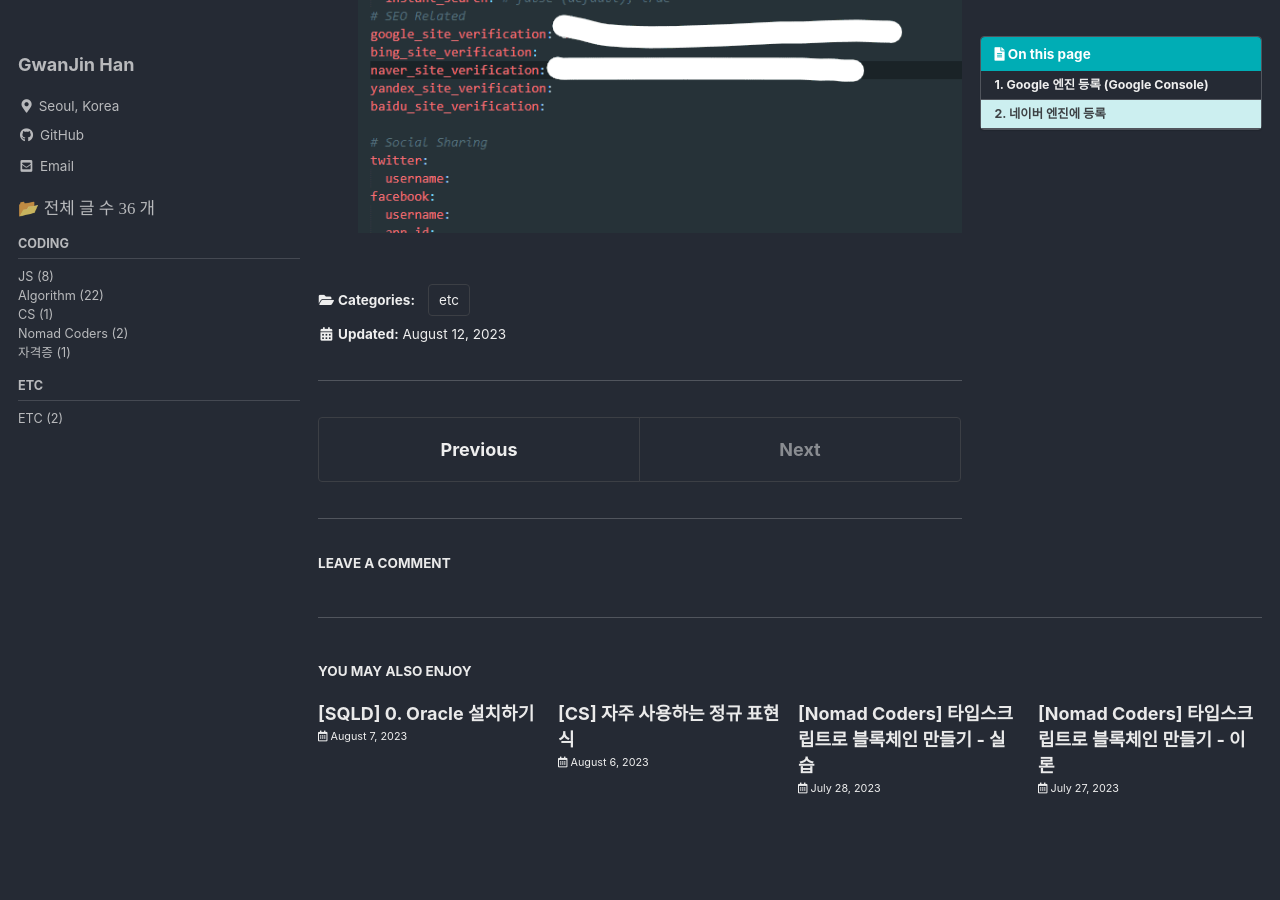
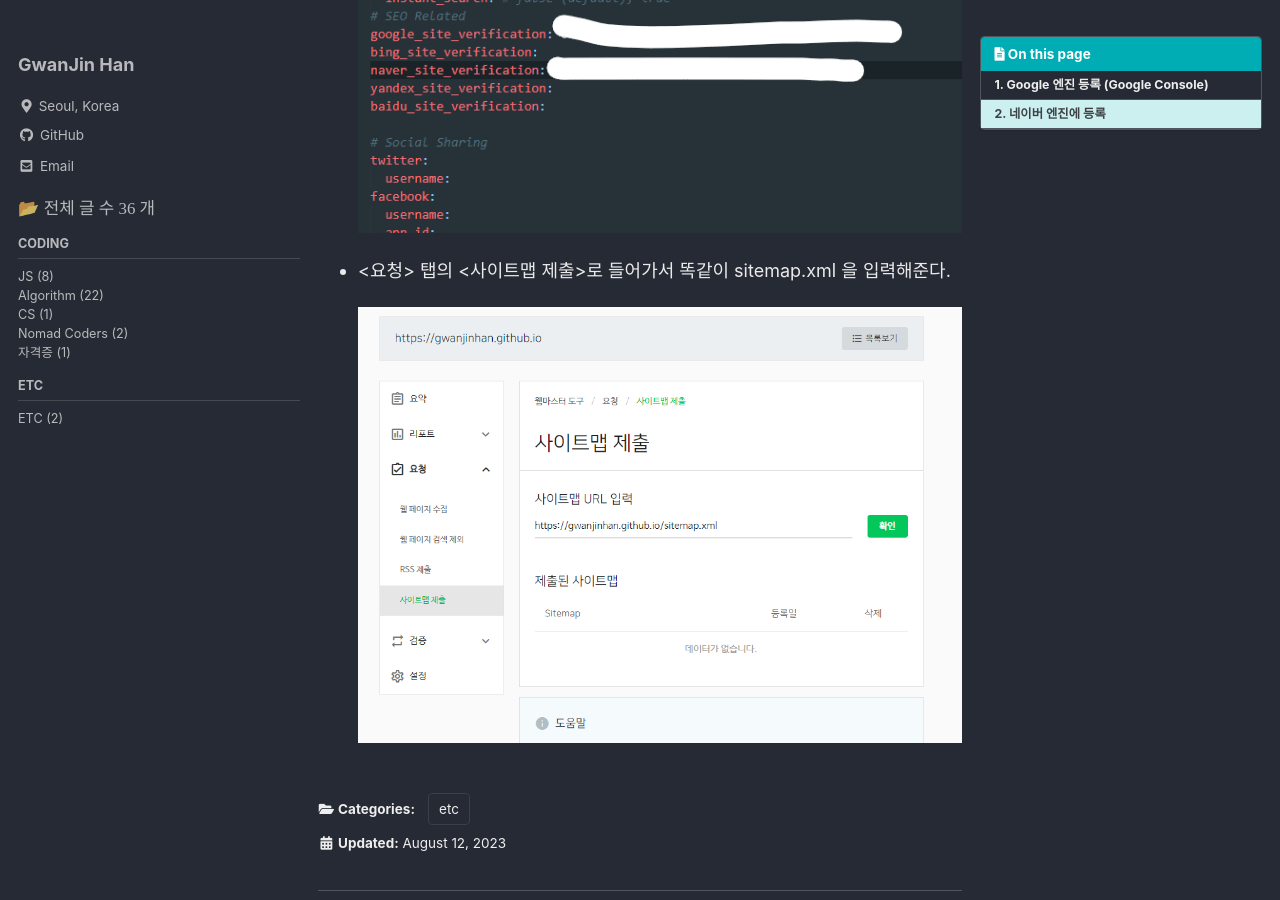
Before and after one commit to GwanJinHan/gwanjinhan.github.io, a Jekyll site: the page built from _posts/2023-08-12-etc-seo.md, in a window 1280 px wide and 900 px high, scrolled down 5031 px. Built offline with Jekyll 4.4.1, drawn with Linux system fonts in a browser that asks for light colours; cached includes are drawn as plain includes; comment, search, counter and statistics services are not loaded.

```diff
--- a/_config.yml
+++ b/_config.yml
@@ -20,7 +20,7 @@ title: "방"
 title_separator: "|"
 subtitle: ""
 name: "GwanJin Han"
-description: ""
+description: "공부한 것들을 기록합니다."
 url: "https://gwanjinhan.github.io"
 baseurl: "" # the subpath of your site, e.g. "/blog"
 repository: "GwanJinHan/comments" # GitHub  e.g "mmistakes/minimal-mistakes"
@@ -86,7 +86,7 @@ facebook:
   username:
   app_id:
   publisher:
-og_image: # Open Graph/Twitter default site image
+og_image: /assets/images/og-image.png # Open Graph/Twitter default site image
 # For specifying social profiles
 # - https://developers.google.com/structured-data/customize/social-profiles
 social:
@@ -96,7 +96,7 @@ social:
 
 # Analytics
 analytics:
-  provider: "google-gtag" # false (default), "google", "google-universal", "google-gtag", "custom"
+  provider: "google" # false (default), "google", "google-universal", "google-gtag", "custom"
   google:
     tracking_id: "UA-279044555-1"
     anonymize_ip: false
--- a/_posts/2023-08-12-etc-seo.md
+++ b/_posts/2023-08-12-etc-seo.md
@@ -74,3 +74,8 @@ Github 블로그를 검색 엔진에 노출시키기 위해 서칭을 하다가,
     ![image](/assets/images/etc-seo-6.png){: .align-center}
 
     ![image](/assets/images/etc-seo-7.png){: .align-center}
+
+
+- \<요청\> 탭의 \<사이트맵 제출\>로 들어가서 똑같이 sitemap.xml 을 입력해준다.
+
+    ![image](/assets/images/etc-seo-8.png){: .align-center}
```
Also changed, not shown: assets/images/etc-seo-8.png (added), assets/images/og-image.png (added).
